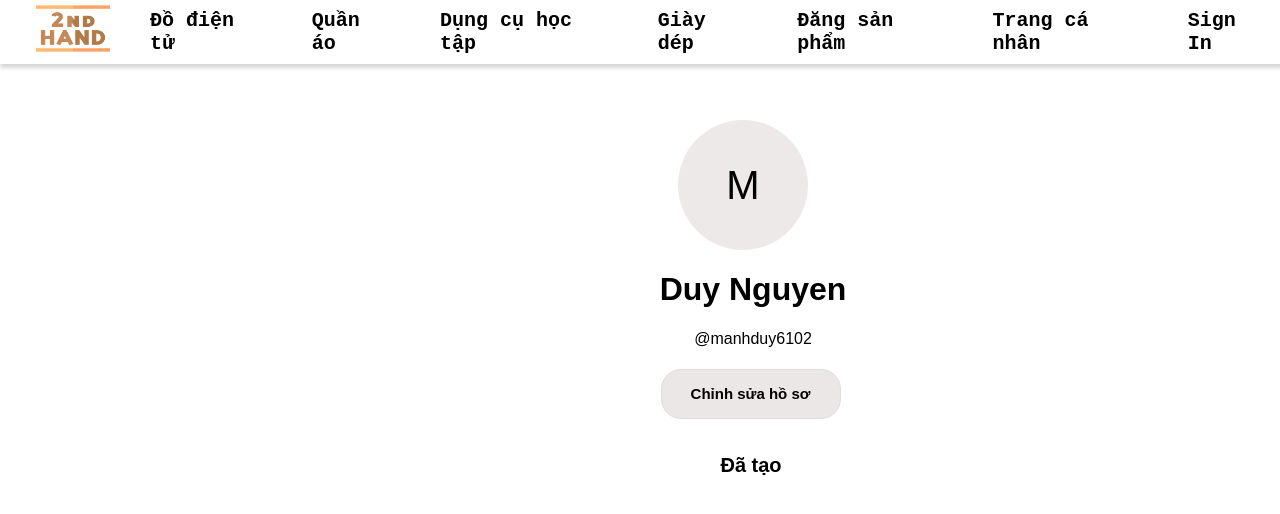
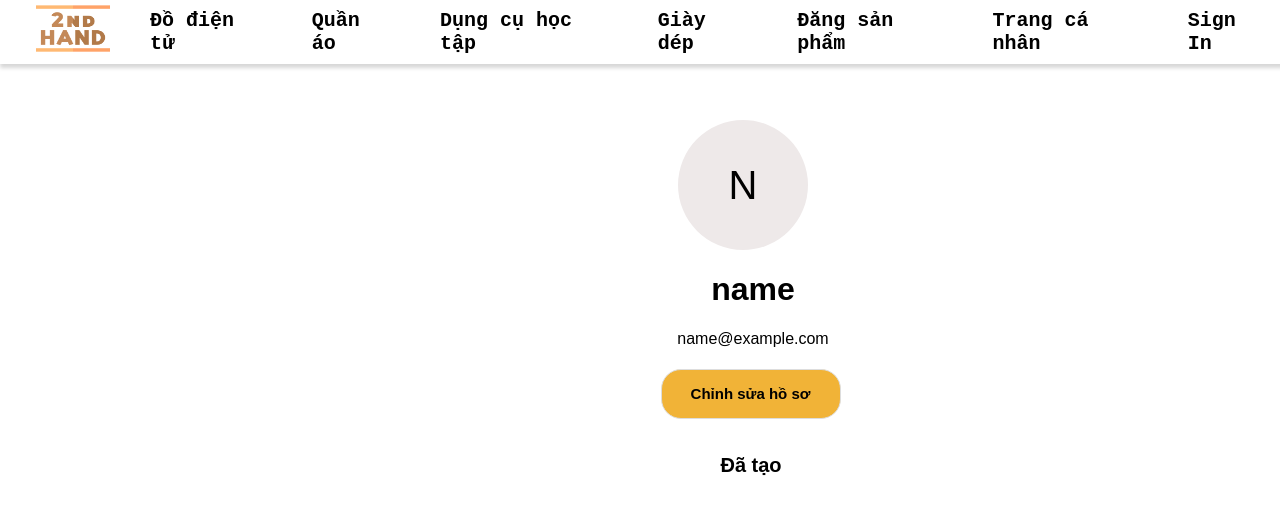
Before and after one commit to Exchange-Stuff/EX-Client, a React (Create React App) app: page /profile in a window 1280 px wide. Shown: the top 514 px of the page. Built offline with nearby package versions, Linux system fonts and the light colour scheme; no server answers; sample sign-in values are in the browser's storage.

Commit message:
profile v2

```diff
--- a/src/Components/LoginSignUp/LoginSignup.jsx
+++ b/src/Components/LoginSignUp/LoginSignup.jsx
@@ -17,8 +17,6 @@ export const LoginSignup = ({ handleCloseModal }) => {
   const handleGoogleLoginSuccess = async (response) => {
     var userInfo = jwtDecode(response.credential)
     console.log("Login Success:", userInfo);
-
-
 
     navigate("/homepage");
 
--- a/src/Components/Profile/Profile.css
+++ b/src/Components/Profile/Profile.css
@@ -78,7 +78,7 @@
     font-weight: 600;
     font-size: 15px;
     height: 50px;
-    background-color: #ebe7e7;
+    background-color: #f1b337;
     cursor: pointer;
   }
 
@@ -109,6 +109,7 @@
    text-align: center;
    height: 30px;
    border-radius: 10px;
+   cursor: pointer;
 }
 
 .created-profile:hover{
--- a/src/Components/Profile/Profile.jsx
+++ b/src/Components/Profile/Profile.jsx
@@ -1,17 +1,49 @@
-import React from 'react';
-import './Profile.css'; // Ensure you create and style this CSS file accordingly
+import React, { useEffect, useState } from 'react';
+import './Profile.css';
+import { jwtDecode } from 'jwt-decode';
+import { toast, ToastContainer } from 'react-toastify';
 
 export const Profile = () => {
+    const [userInfo, setUserInfo] = useState([]);
+
+    useEffect(() => {
+        try {
+          const token = localStorage.getItem('accessToken');
+          if (token) {
+            const decoded = jwtDecode(token);
+            setUserInfo(decoded);
+          } else {
+            toast.error('Bạn chưa đăng nhập');
+            window.location.href = 'http://localhost:3000/homepage';
+          }
+        } catch (err) {
+            toast.error('Bạn chưa đăng nhập');
+            window.location.href = 'http://localhost:3000/homepage';
+        }
+      }, []);
+
+      const getInitial = (email) => {
+        return email ? email.charAt(0).toUpperCase() : '';
+    };
+
+    const getFirst = (email) => {
+        if (email) {
+            return email.split('@')[0];
+
+        }
+        return '';
+    };
+
   return (
     <div className="profile-container">
 
       <main className="profile-content">
         <div className="profile-header">
-          <div className="profile-initials">M</div>
+          <div className="profile-initials">{getInitial(userInfo.email)}</div>
         </div>
         <div className="profile-info">
-            <h1>Duy Nguyen</h1>
-            <p>@manhduy6102</p>
+            <h1>{getFirst(userInfo.email)}</h1>
+            <p>{userInfo.email}</p>
             <div className="profile-buttons">
 
               <button>Chỉnh sửa hồ sơ</button>
@@ -27,6 +59,8 @@ export const Profile = () => {
 
 
     </div>
+
+      <ToastContainer />
     </div>
 
 
```
